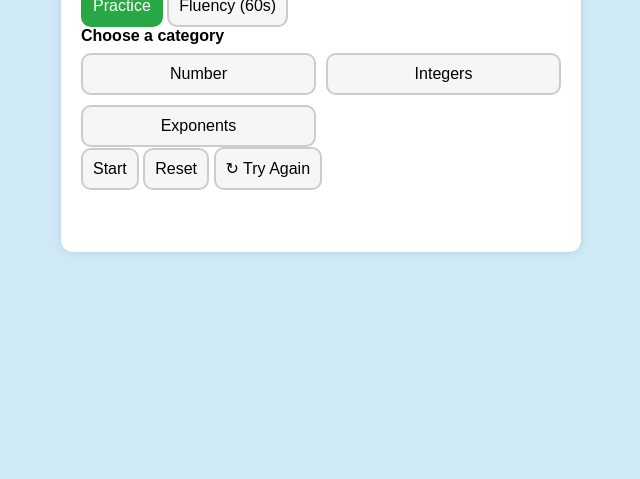
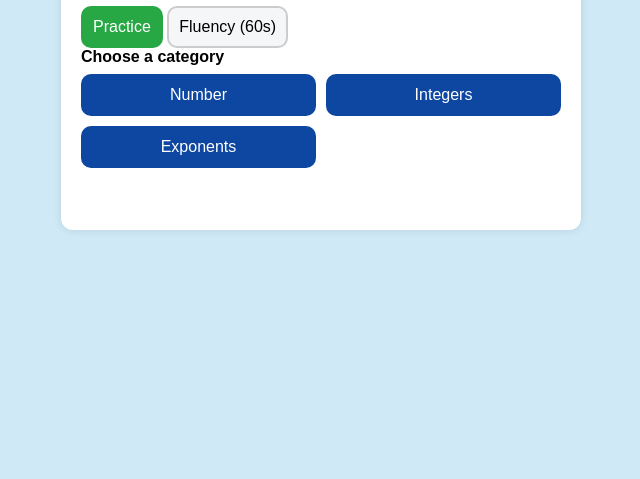
Before and after one commit to Factfluency/fastfacts, a plain HTML site: page index.html in a window 1280 px wide. Shown: the part 321-800 px from the top of the page, without its empty margins (319-959 px from the left). Drawn offline with Linux system fonts and the light colour scheme.

Commit message:
Update index.html

```diff
--- a/index.html
+++ b/index.html
@@ -39,6 +39,15 @@ h1 {
   display: grid;
   grid-template-columns: repeat(2, 1fr);
   gap: 10px;
+}
+.main-category {
+  background-color: #0d47a1; /* royal blue */
+  color: white;
+  border-color: #0d47a1;
+}
+
+.main-category:hover {
+  background-color: #1565c0;
 }
 
 .level-title {
@@ -143,11 +152,11 @@ input {
 <!-- CATEGORY MENU -->
 <div id="categoryMenu">
   <div class="menu-title">Choose a category</div>
-  <div class="button-grid">
-    <button onclick="openCategory('number')">Number</button>
-    <button onclick="openCategory('integers')">Integers</button>
-    <button onclick="openCategory('exponents')">Exponents</button>
-  </div>
+ <div class="button-grid">
+  <button class="main-category" onclick="openCategory('number')">Number</button>
+  <button class="main-category" onclick="openCategory('integers')">Integers</button>
+  <button class="main-category" onclick="openCategory('exponents')">Exponents</button>
+</div>
 </div>
 
 <!-- SKILL MENU -->
@@ -231,15 +240,9 @@ input {
 
 </div>
 
-<button
-  id="startBtn"
-  type="button"
-  onclick="startGame()"
->
-  Start
-</button>
-<button type="button" onclick="resetGame()">Reset</button>
-<button type="button" onclick="softReset()">↻ Try Again</button>
+<button id="startBtn" type="button" onclick="startGame()" style="display:none;">Start</button>
+<button id="resetBtn" type="button" onclick="resetGame()" style="display:none;">Reset</button>
+<button id="tryAgainBtn" type="button" onclick="softReset()" style="display:none;">↻ Try Again</button>
 <button id="stopPractice"
         onclick="stopPractice()"
         style="display:none;">
@@ -366,6 +369,10 @@ function chooseSkill(skill) {
     lockStartButton();
     updateAddSubPBLabels();
   }
+// Show control buttons once a skill is chosen
+document.getElementById("startBtn").style.display = "inline-block";
+document.getElementById("resetBtn").style.display = "inline-block";
+document.getElementById("tryAgainBtn").style.display = "inline-block";
 }
 function stopPractice() {
   answerEl.disabled = true;
@@ -837,7 +844,10 @@ if (asBlock) asBlock.style.display = "none";
   // ✅ Hide game + skill menu
   document.getElementById("game").style.display = "none";
   document.getElementById("skillMenu").style.display = "none";
-
+// Hide control buttons again
+document.getElementById("startBtn").style.display = "none";
+document.getElementById("resetBtn").style.display = "none";
+document.getElementById("tryAgainBtn").style.display = "none";
   // ✅ Show category menu only
   document.getElementById("categoryMenu").style.display = "block";
 }
```
